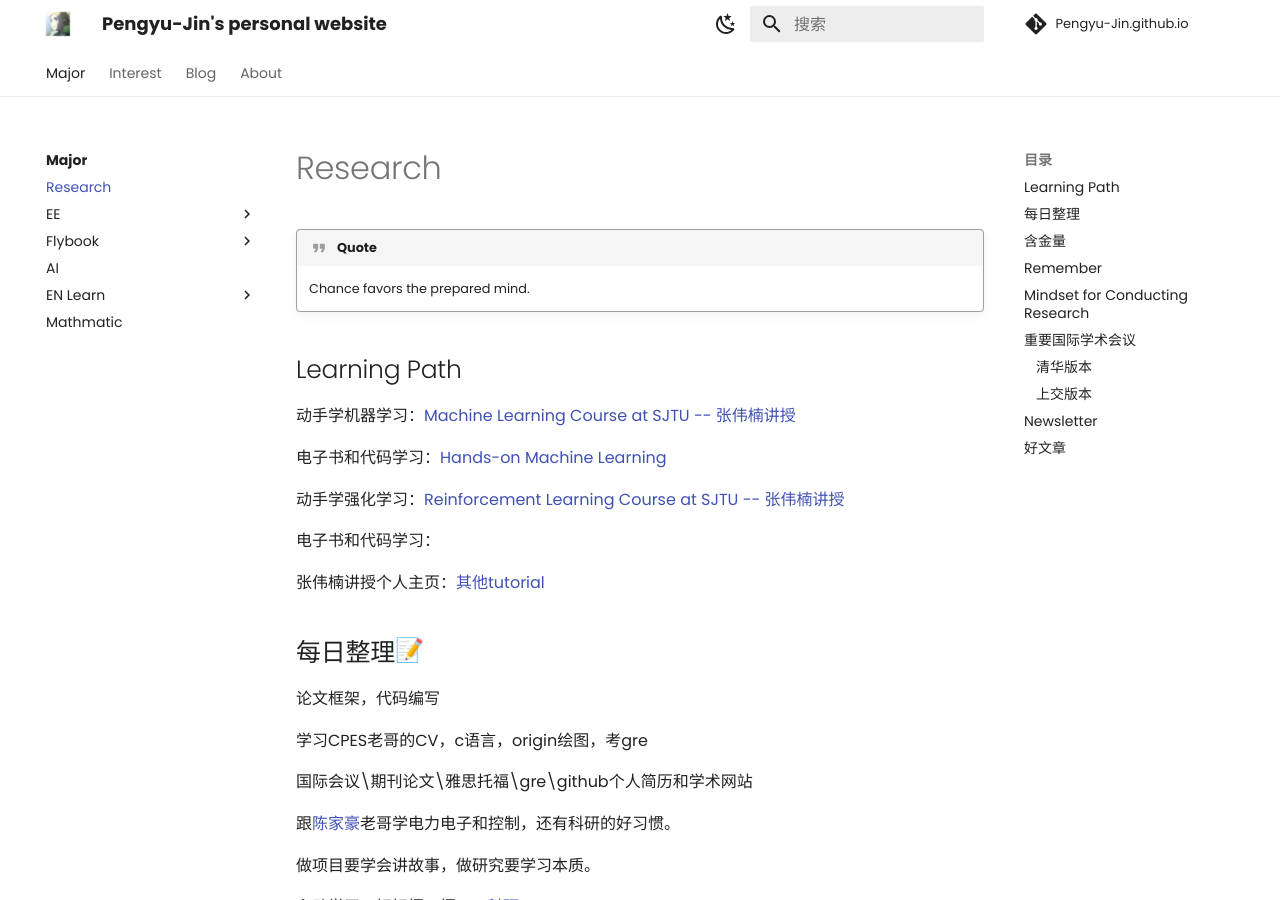
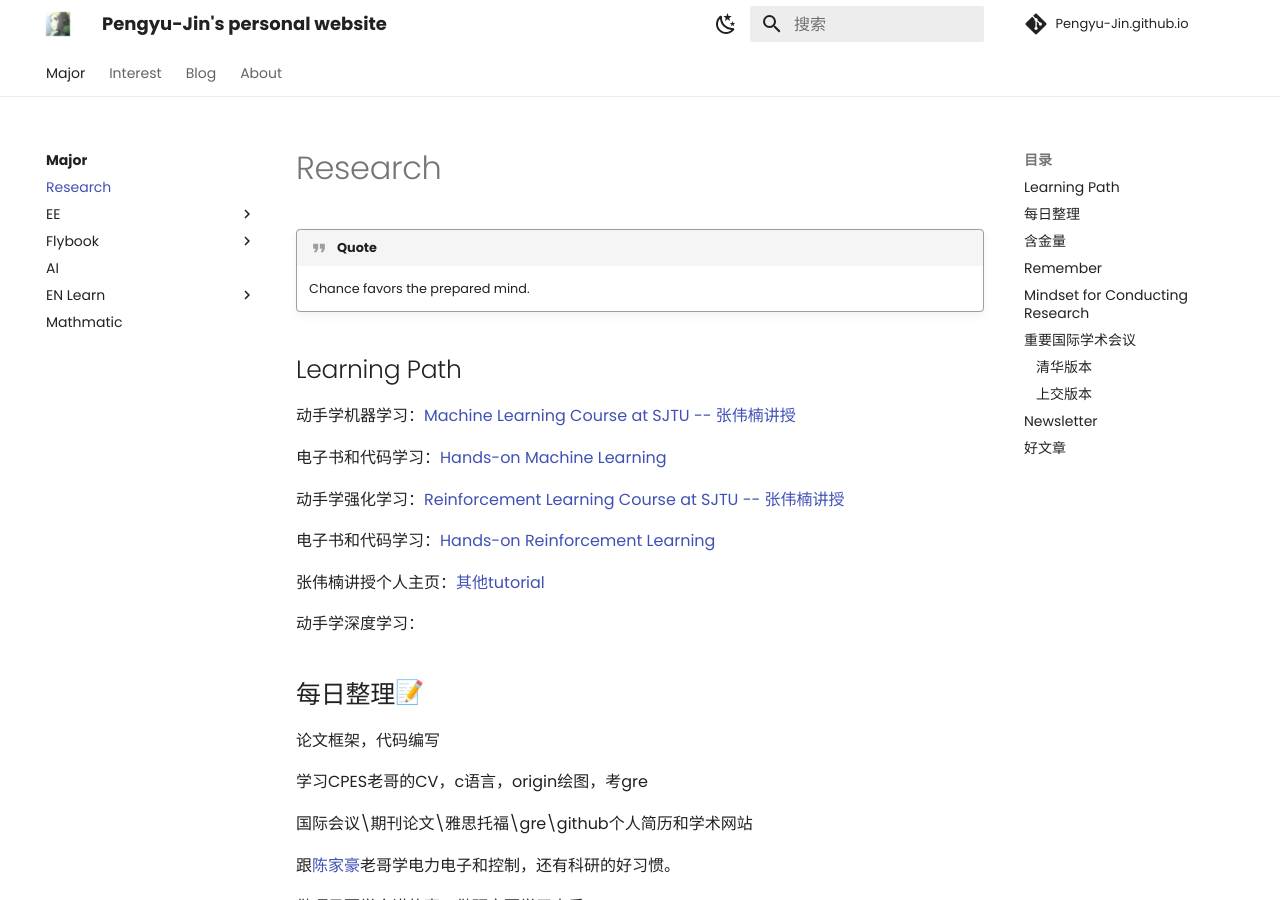
Before and after one commit to Pengyu-Jin/Pengyu-Jin.github.io, an MkDocs documentation site: the page built from docs/major/research/research.md, in a window 1280 px wide and 900 px high. Built offline with MkDocs 1.6.1 and Material for MkDocs 9.7.7, drawn with Linux system fonts in a browser that asks for light colours; emoji names are drawn with the system emoji font; comment, search, counter and statistics services are not loaded.

Commit message:
update research

```diff
--- a/docs/major/research/research.md
+++ b/docs/major/research/research.md
@@ -10,11 +10,11 @@
 
 动手学强化学习：[Reinforcement Learning Course at SJTU -- 张伟楠讲授](https://wnzhang.net/teaching/sjtu-rl-2024/){:target="_blank"}
 
-电子书和代码学习：
-
+电子书和代码学习：[Hands-on Reinforcement Learning](https://hrl.boyuai.com/){:target="_blank"}
 
 张伟楠讲授个人主页：[其他tutorial](https://wnzhang.net/){:target="_blank"}
 
+动手学深度学习：
 
 ## 每日整理:memo:
 
```
